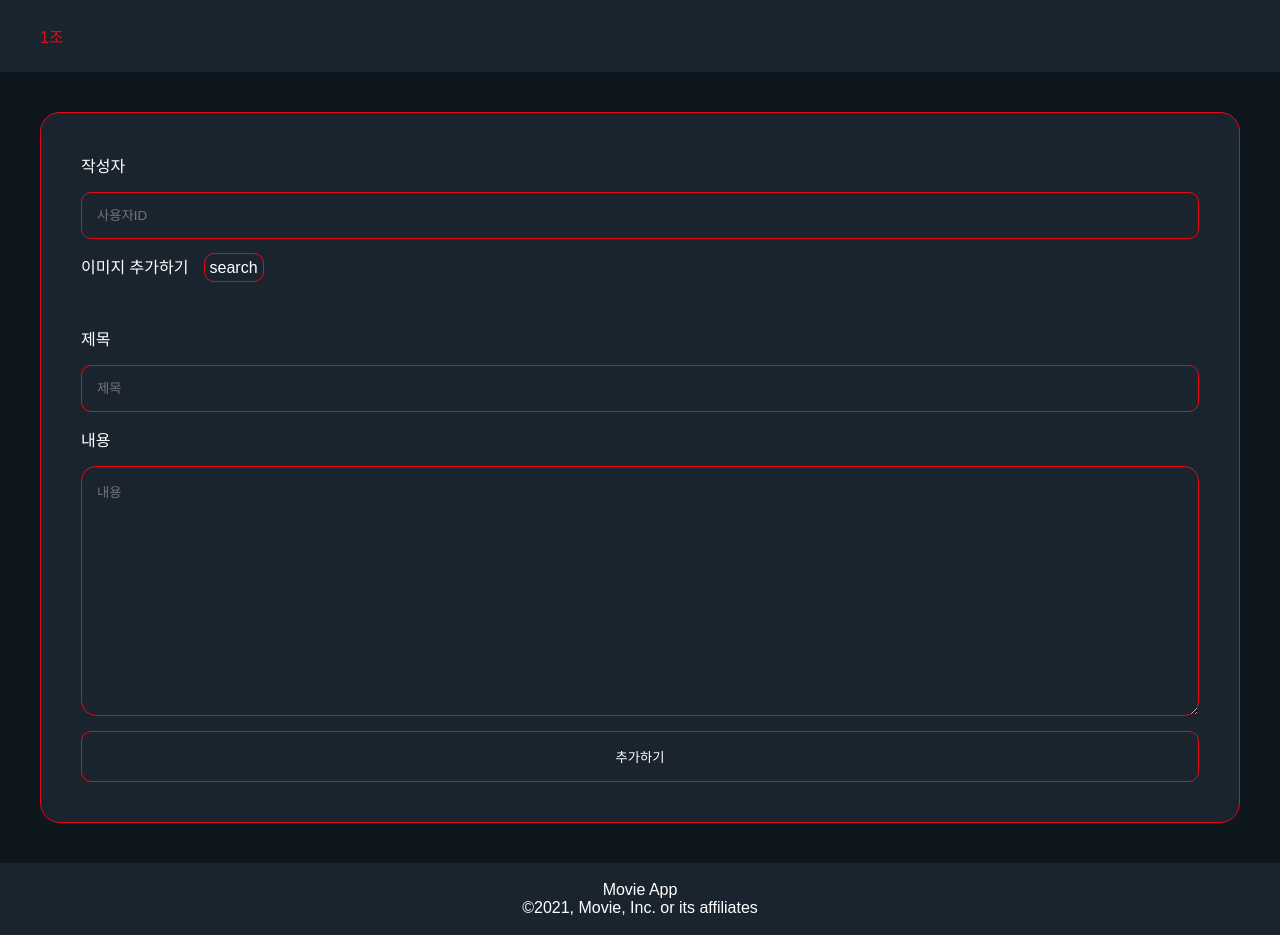
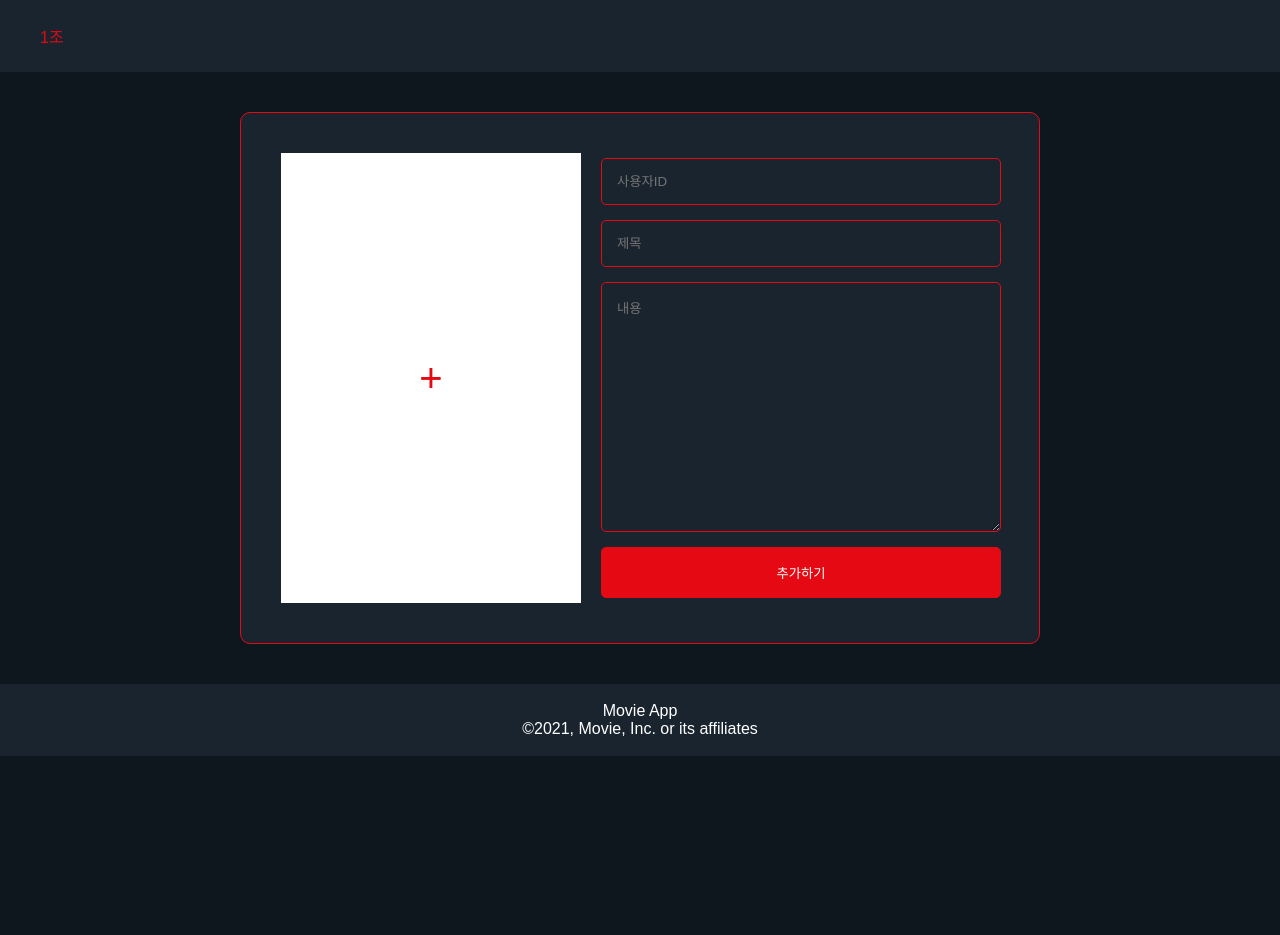
Before and after one commit to GinaEunK/React_team_project_b1, a React (Create React App) app: page /poting in a window 1280 px wide. After the commit the page ends 800 px from the top, so only its background shows below. Built offline with nearby package versions, Linux system fonts and the light colour scheme; a web font is replaced by a local one.

Commit message:
대대적인 디자인변경

```diff
--- a/src/components/inputpagemodal/InputPageModal.jsx
+++ b/src/components/inputpagemodal/InputPageModal.jsx
@@ -61,7 +61,7 @@ const SearchForm = ({ moviePosting, setMoviePosting, setShow }) => {
                 src={movie.Poster}
               /> : ''
             ))
-          : "NotFound"}
+          : movieTitle==="" ? '' : "Not Found"}
       </div>
     </div>
   );
--- a/src/components/inputpagemodal/InputPageModal.scss
+++ b/src/components/inputpagemodal/InputPageModal.scss
@@ -14,6 +14,7 @@
 .modalBox {
   margin: 20%;
   border: 1px $font-title-color solid;
+  border-radius: 5px;
   background: $components-color;
   padding: 40px;
 }
@@ -25,6 +26,7 @@
 
 .searchMovieInput {
   border: $font-title-color 1px solid;
+  width:400px;
   border-radius: 10px;
   color: white;
   background: $components-color;
@@ -40,6 +42,7 @@
 }
 
 .imgCard {
+  margin:auto;
   max-height: 100px;
   cursor: pointer;
   transition: all 0.3s;
--- a/src/pages/InputPage/InputPage.jsx
+++ b/src/pages/InputPage/InputPage.jsx
@@ -1,11 +1,10 @@
 import React, { useState } from "react";
-import {useNavigate} from "react-router-dom";
+import { useNavigate } from "react-router-dom";
 import Modal from "react-bootstrap/Modal";
-import InputPageModal from "../../components/inputpagemodal/InputPageModal"
+import InputPageModal from "../../components/inputpagemodal/InputPageModal";
 import "./inputPage.scss";
 
 const InputPage = () => {
-
   let navigate = useNavigate();
   const initialState = {
     id: 0,
@@ -30,7 +29,7 @@ const InputPage = () => {
     setSearch(copy);
     console.log(search.img);
     setMoviePosting(initialState);
-    navigate('/')
+    navigate("/");
   };
   //   console.log(search);
   const [show, setShow] = useState(false);
@@ -41,8 +40,38 @@ const InputPage = () => {
   return (
     <div className="inputcontainer">
       <div className="inputbox">
+        <div className="imgcontainer">
+          <div className="imgbox">
+            {moviePosting.img === undefined || moviePosting.img === "" ? (
+              <div className="noneimg" onClick={handleShow}>
+                +
+              </div>
+            ) : (
+
+                <img
+                  id="simg"
+                  onClick={handleShow}
+                  className="imgtool"
+                  src={moviePosting.img}
+                />
+            )}
+          </div>
+          <span className="searchBox">
+            {/* <span onClick={handleShow} className="searchImg">
+              이미지 추가하기
+            </span> */}
+            <Modal show={show} onHide={handleClose}>
+              <InputPageModal
+                moviePosting={moviePosting}
+                setShow={setShow}
+                setMoviePosting={setMoviePosting}
+                handleClose={handleClose}
+                onChangeHandler={onChangeHandler}
+              />
+            </Modal>
+          </span>
+        </div>
         <div className="formbox">
-          작성자
           <input
             type="text"
             name="userId"
@@ -50,23 +79,7 @@ const InputPage = () => {
             placeholder="사용자ID"
             onChange={onChangeHandler}
           />
-          <span className="searchBox">
-            이미지 추가하기
-            <span onClick={handleShow} className="searchImg">
-              search
-            </span>
-            <Modal show={show} onHide={handleClose}>
-              <InputPageModal moviePosting={moviePosting}
-              setShow={setShow}
-              setMoviePosting={setMoviePosting}
-              handleClose={handleClose}
-              onChangeHandler={onChangeHandler} />
-            </Modal>
-          </span>
-          <div >
-          {search.img !== undefined ? <img className="imgtool" src={moviePosting.img} /> : ''}
-          </div>
-          제목
+
           <input
             type="text"
             name="title"
@@ -74,7 +87,7 @@ const InputPage = () => {
             placeholder="제목"
             onChange={onChangeHandler}
           />
-          내용
+
           <textarea
             type="text"
             name="body"
@@ -83,7 +96,9 @@ const InputPage = () => {
             onChange={onChangeHandler}
             className="inputBody"
           ></textarea>
-          <button className="addButton" onClick={onSubmitHandler}>추가하기</button>
+          <button className="addButton" onClick={onSubmitHandler}>
+            추가하기
+          </button>
         </div>
       </div>
     </div>
--- a/src/pages/InputPage/inputPage.scss
+++ b/src/pages/InputPage/inputPage.scss
@@ -3,21 +3,50 @@
 .inputcontainer {
   margin: 40px auto;
   border: 1px $font-title-color solid;
-  border-radius: 20px;
+  border-radius: 10px;
   background: $components-color;
-  width: 100%;
+  width: 800px;
   color: $font-primary;
   height: 100%;
   padding: 40px;
 }
+.inputbox {
+  display: flex;
+  justify-content: space-between;
+}
+
+.imgbox {
+  width: 300px;
+  height: 450px;
+
+  background-color: $components-color;
+
+}
+
+.noneimg {
+  display: flex;
+  color: $font-title-color;
+  align-items: center;
+  justify-content: center;
+  margin: auto;
+  font-size: 40px;
+  width: 100%;
+  height: 100%;
+  background: white;
+  cursor: pointer;
+}
 
 .formbox {
   display: grid;
+  margin: auto 20px;
+  min-width: 400px;
   grid-gap: 15px;
 }
+
 .formbox input {
   border: $font-title-color 1px solid;
-  border-radius: 10px;
+  width: 100%;
+  border-radius: 5px;
   color: white;
   background: $components-color;
   padding: 15px;
@@ -29,12 +58,13 @@
 
 .searchImg {
   border: $font-title-color 1px solid;
-  background: $components-color;
+  background: $background-color;
+  color: $font-primary;
   padding: 5px;
   margin-left: 15px;
   cursor: pointer;
   transition: all 0.3s;
-  border-radius: 10px;
+  border-radius: 5px;
 
   &:hover {
     background: $background-color;
@@ -45,7 +75,7 @@
 
 .inputBody {
   border: $font-title-color 1px solid;
-  border-radius: 15px;
+  border-radius: 5px;
   color: white;
   background: $components-color;
   height: 250px;
@@ -53,14 +83,22 @@
   text-align: top;
 }
 .imgtool {
-  max-height: 100px;
+  max-width: 100%;
+  max-height: 100%;
+  cursor: pointer;
+  opacity: 1;
+
+  &:hover {
+    opacity: 0.3;
+  }
 }
+
 
 .addButton {
   border: $font-title-color 1px solid;
-  border-radius: 10px;
+  border-radius: 5px;
   color: white;
-  background: $components-color;
+  background: $font-title-color;
   padding: 15px;
   cursor: pointer;
   transition: all 0.3s;
```
